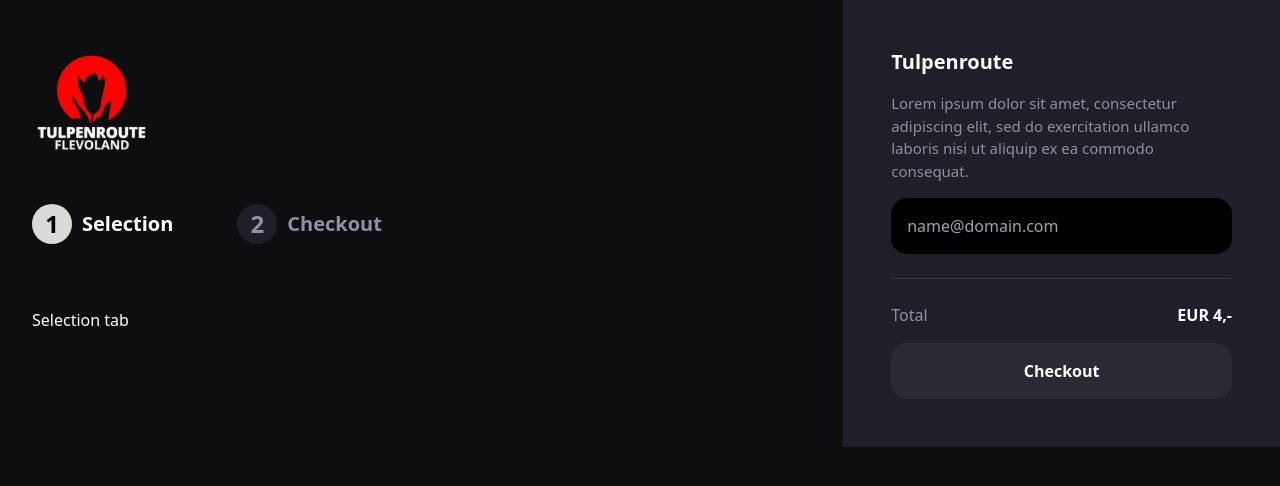
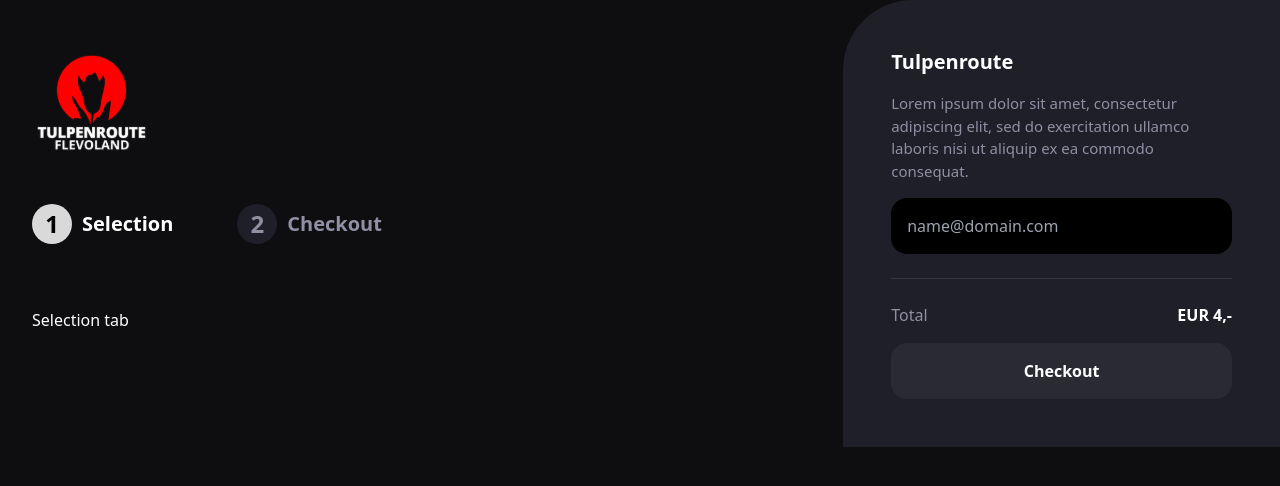
Before and after one commit to zohaib-saeed/Checkout-Flow, a Next.js app: page / in a window 1280 px wide. Shown: the top 486 px of the page. Built offline with nearby package versions, Linux system fonts and the light colour scheme.

Commit message:
fix: rounded-border col2 on checkout page

```diff
--- a/src/components/CheckoutFlow/Checkout/Index.js
+++ b/src/components/CheckoutFlow/Checkout/Index.js
@@ -100,7 +100,7 @@ const Checkout = () => {
           </div>
         </div>
         {/* Col 2  */}
-        <div className="w-full flex items-center justify-start flex-col bg-balticSea px-6 sm:px-9 lg:px-12 py-4 sm:py-7 md:py-9 lg:py-12 relative">
+        <div className="w-full flex items-center justify-start flex-col bg-balticSea rounded-tl-[24px] xs:rounded-tl-[30px] sm:rounded-tl-[70px] px-6 sm:px-9 lg:px-12 py-4 sm:py-7 md:py-9 lg:py-12 relative">
           <div className="w-full max-w-[450px] sm:max-w-none sm:w-[75%] md:w-[50%] lg:w-full flex flex-col items-start justify-start gap-3 sm:gap-4 lg:sticky top-0 right-0 ">
             <Fade direction="up" triggerOnce delay={0.2} classNamew="w-full">
               <h1 className="text-lg sm:text-xl font-bold text-white">
```
